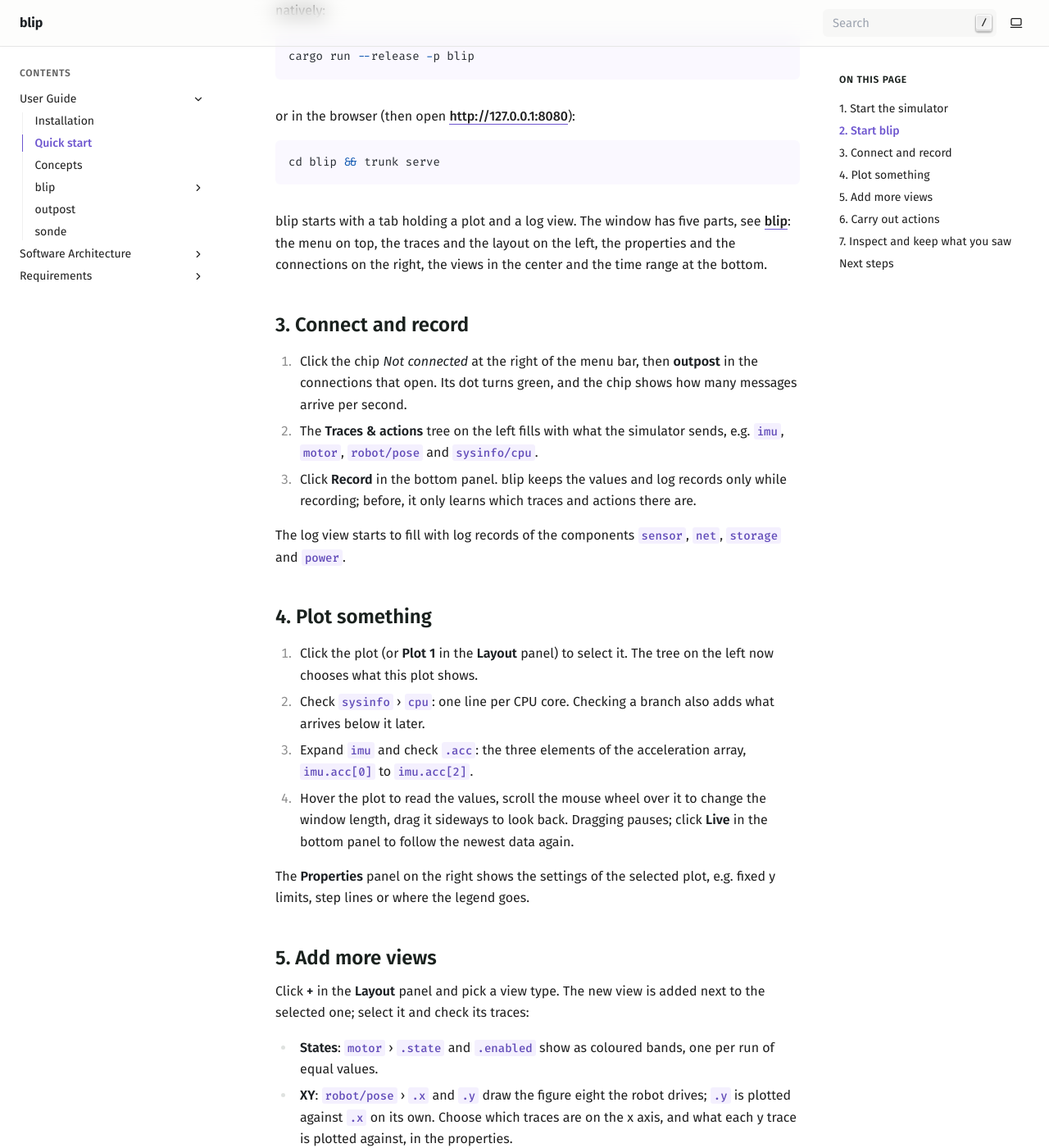
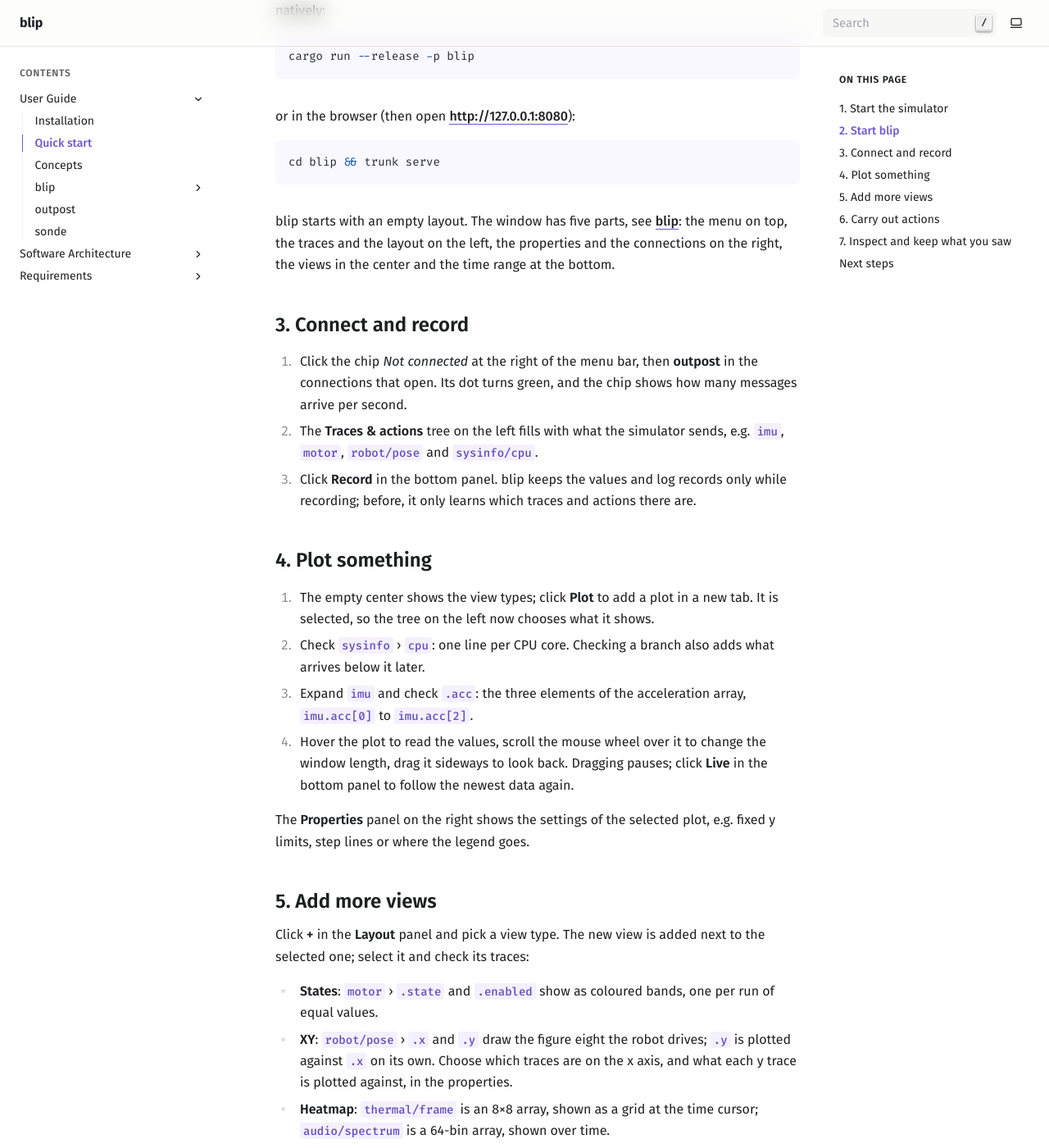
Before and after one commit to stefanluethi/blip, a Sphinx documentation site: the page built from doc/source/usage/quickstart.rst, in a window 1280 px wide and 1400 px high, scrolled down 1638 px. Shown: the whole window at 82% size. Built offline with Sphinx 7.4.7, drawn with Linux system fonts in a browser that asks for light colours; some of the changed text lies outside the part shown.

Commit message:
Start with an empty layout
blip now starts without tabs or views, and File › Reset layout returns to
that. The empty center shows the view types, so the first view is added
with one click, into a new tab, instead of removing a plot and log view
that may not fit what is being looked at.

The tab with a plot and a log view stays as a test-only constructor for
the tests that need views to work on. The quickstart and the layout and
file menu guides describe the empty start.

Co-Authored-By: Claude Opus 5.5 <noreply@anthropic.com>

```diff
--- a/doc/source/usage/blip/files.rst
+++ b/doc/source/usage/blip/files.rst
@@ -26,7 +26,7 @@ File menu
    file, see :doc:`layout`.
 
 **Reset layout**
-   Returns to a tab with a plot and a log view.
+   Returns to the empty layout, with no tabs or views.
 
 Recording and layout files can also be **dropped onto the window**; blip tells
 them apart by their contents.
--- a/doc/source/usage/blip/layout.rst
+++ b/doc/source/usage/blip/layout.rst
@@ -3,8 +3,9 @@ Layout and properties
 
 The views are arranged in **tabs** in the center. A tab holds its views in
 **groups**, stacked vertically or side by side, or shown as tabs again. blip
-starts with one tab holding a plot and a log view; **File › Reset layout**
-returns to that.
+starts with an empty layout that shows the view types (see :doc:`views`);
+click one to add a view of that type in a new tab. **File › Reset layout**
+returns to the empty layout.
 
 Adding views and tabs
 ---------------------
--- a/doc/source/usage/quickstart.rst
+++ b/doc/source/usage/quickstart.rst
@@ -51,7 +51,7 @@ or in the browser (then open http://127.0.0.1:8080)::
 
    cd blip && trunk serve
 
-blip starts with a tab holding a plot and a log view. The window has five
+blip starts with an empty layout. The window has five
 parts, see :doc:`blip/index`: the menu on top, the traces and the layout on
 the left, the properties and the connections on the right, the views in the
 center and the time range at the bottom.
@@ -68,14 +68,11 @@ center and the time range at the bottom.
    only while recording; before, it only learns which traces and actions
    there are.
 
-The log view starts to fill with log records of the components ``sensor``,
-``net``, ``storage`` and ``power``.
-
 4. Plot something
 -----------------
 
-#. Click the plot (or **Plot 1** in the **Layout** panel) to select it. The
-   tree on the left now chooses what this plot shows.
+#. The empty center shows the view types; click **Plot** to add a plot in a
+   new tab. It is selected, so the tree on the left now chooses what it shows.
 #. Check ``sysinfo`` › ``cpu``: one line per CPU core. Checking a branch also
    adds what arrives below it later.
 #. Expand ``imu`` and check ``.acc``: the three elements of the acceleration
@@ -124,8 +121,10 @@ Drag a view by its title onto the side of another view to arrange them, see
    and drag again; plot ``motor`` › ``.speed_rpm`` to watch the motor follow.
 #. Check ``imu`` › ``calibrate``: it asks for confirmation before it is sent.
 
-Every invocation also appears in the log view, with the component
-``actions``. See :doc:`blip/actions`.
+Every invocation also appears as a log record with the component
+``actions``; add a **Logs** view to see them, next to the log records of the
+components ``sensor``, ``net``, ``storage`` and ``power``. See
+:doc:`blip/actions`.
 
 7. Inspect and keep what you saw
 --------------------------------
```
Also changed, not shown: 3 other files.
